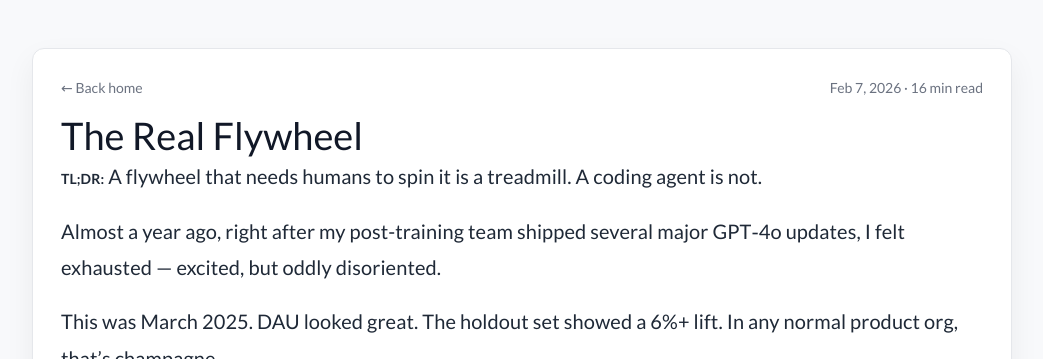
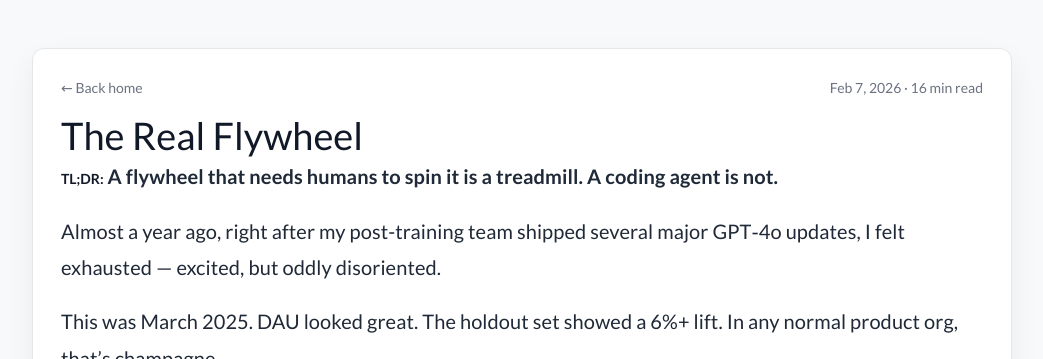
Before and after one commit to haossr/haossr.github.io, a Jekyll site: the page built from writing/the-real-flywheel/index.html, in a window 1280 px wide. Shown: the top 359 px of the page, without its empty margins (118-1161 px from the left). Built offline with Jekyll 4.4.1, drawn with Linux system fonts in a browser that asks for light colours.

Commit message:
Style: unify TL;DR line in bold black text (#19)
* Add reading-time meta to The Real Flywheel post

* style(blog): make TLDR line unified bold heading-like text

---------

Co-authored-by: Hao Sheng <haosheng@users.noreply.github.com>

```diff
--- a/writing/the-real-flywheel/index.html
+++ b/writing/the-real-flywheel/index.html
@@ -38,9 +38,13 @@ layout: null
     .essay-content h3 { font-size: 22px; font-weight: 700; }
     .essay-content h4 { font-size: 19px; font-weight: 700; }
     .essay-content p { margin: 0 0 18px; color: #1f2937; font-size: 20px; line-height: 1.82; letter-spacing: 0.005em; }
-    .tldr-line, .tldr-line strong {
+    .tldr-line,
+    .tldr-line strong {
       font-family: inherit;
       font-style: normal;
+      font-weight: 700;
+      color: #111827;
+      letter-spacing: 0;
     }
     .essay-content a,
     .essay-content a:visited,
```
